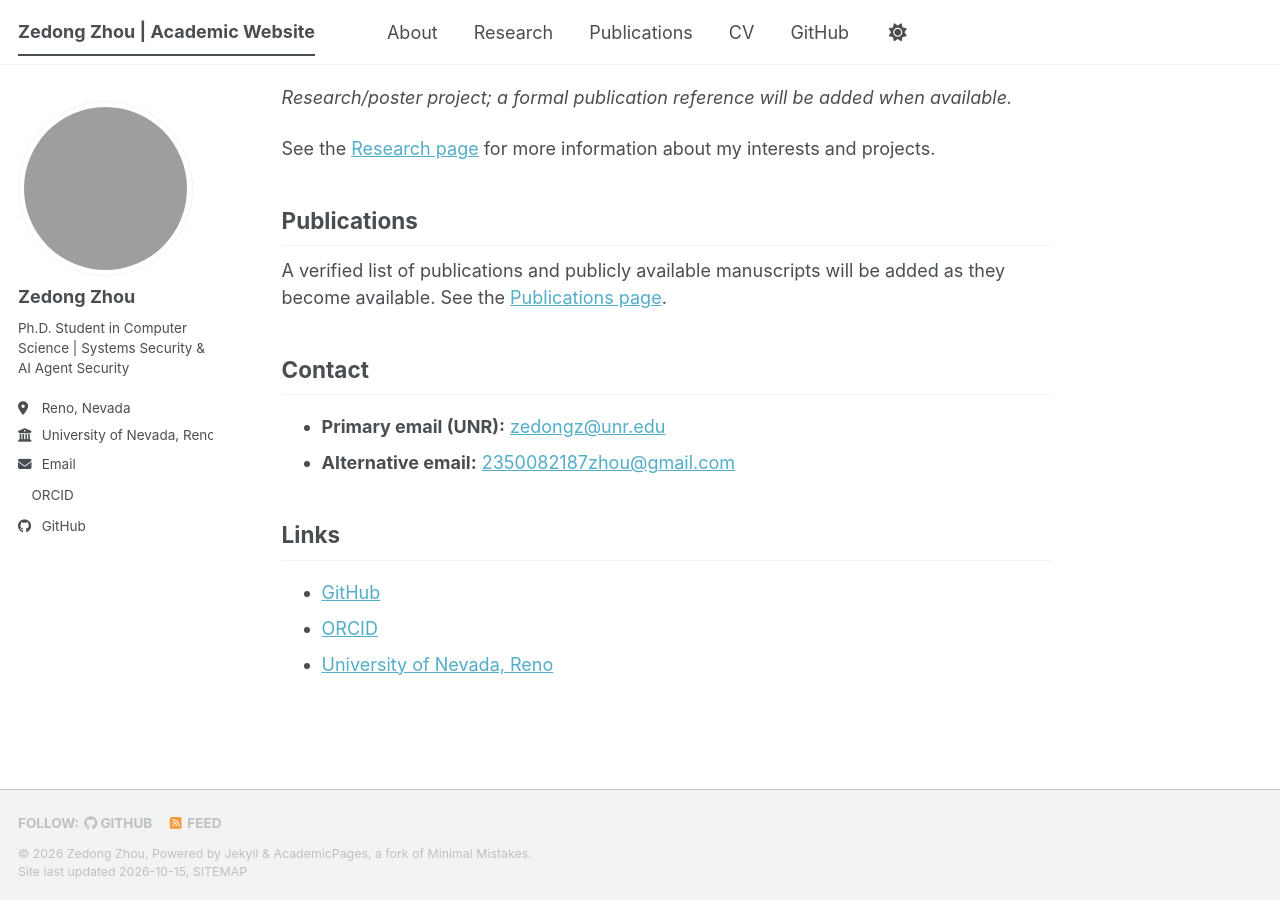
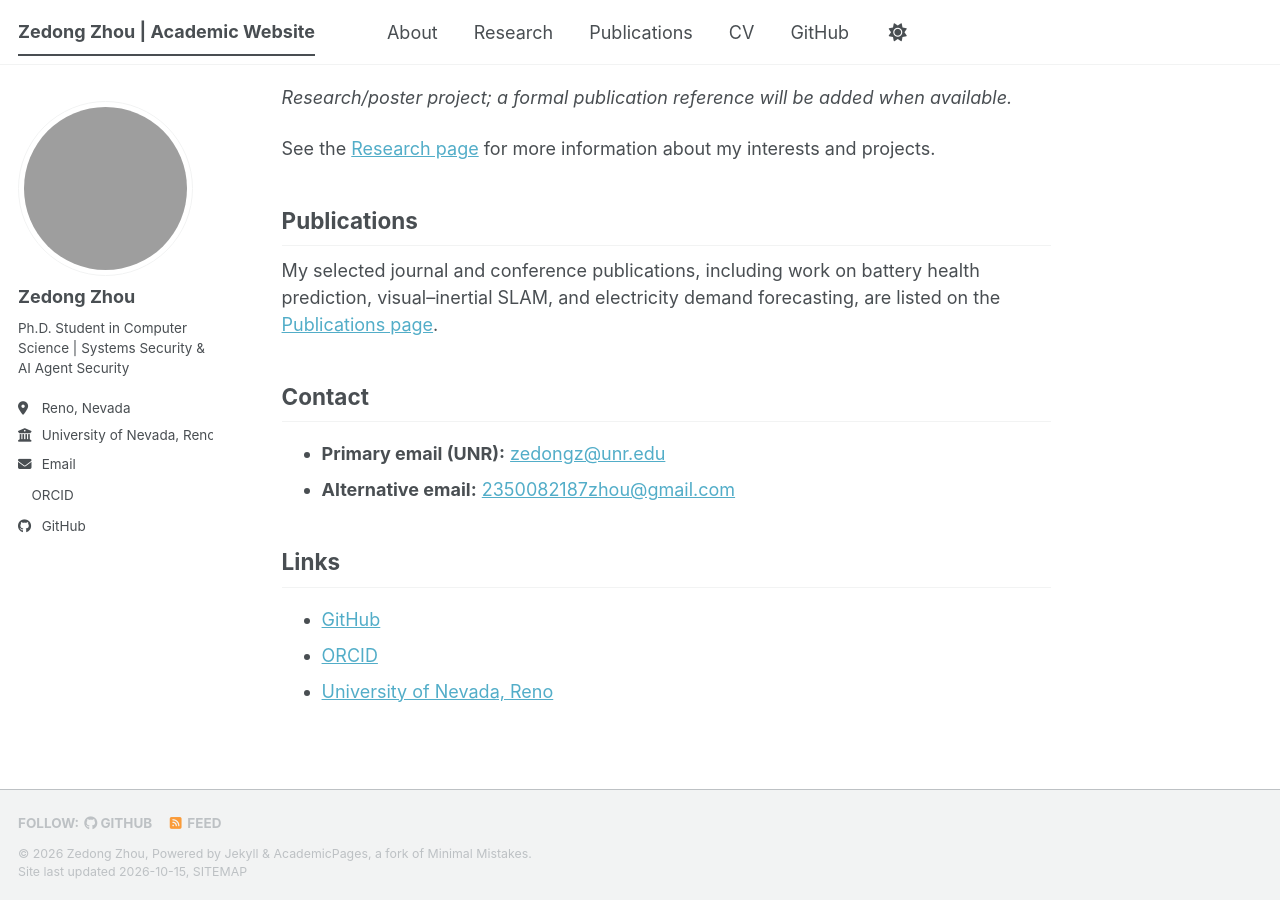
Before and after one commit to 2350082187zhou-ux/2350082187zhou-ux.github.io, a Jekyll site: the page built from _pages/about.md, in a window 1280 px wide and 900 px high, scrolled down 1145 px. Built offline with Jekyll 4.4.1, drawn with Linux system fonts in a browser that asks for light colours; a style sheet for code colours, icons or effects is not loaded; grey boxes are pictures that could not be loaded.

Commit message:
Link to published research instead of publications placeholder

```diff
--- a/_pages/about.md
+++ b/_pages/about.md
@@ -35,7 +35,7 @@ See the [Research page](/research/) for more information about my interests and
 
 ## Publications
 
-A verified list of publications and publicly available manuscripts will be added as they become available. See the [Publications page](/publications/).
+My selected journal and conference publications, including work on battery health prediction, visual–inertial SLAM, and electricity demand forecasting, are listed on the [Publications page](/publications/).
 
 ## Contact
 
```
